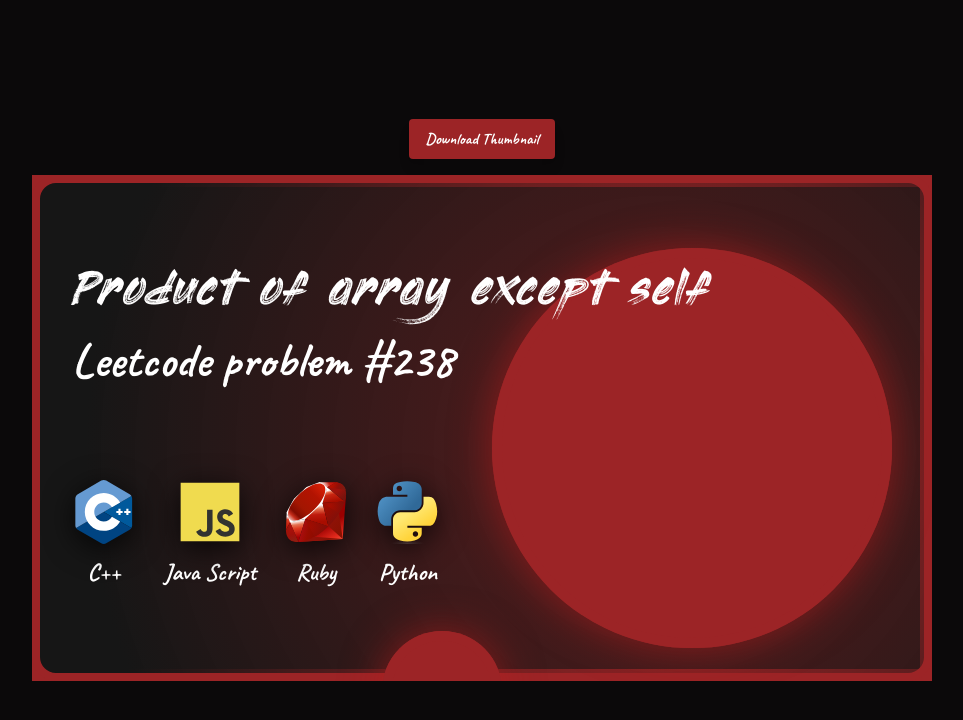
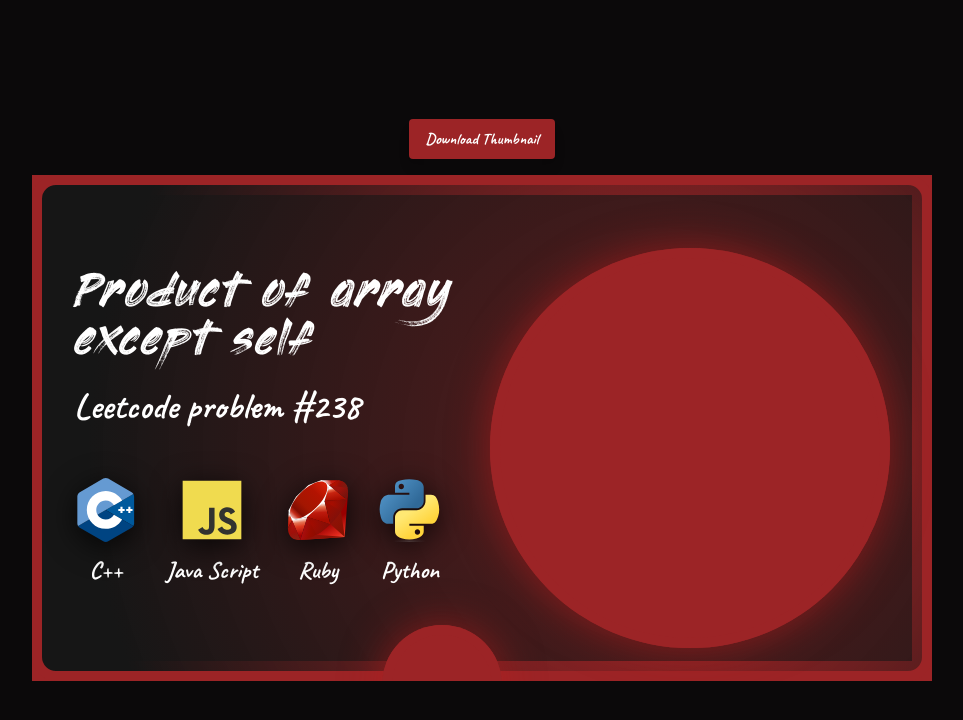
Before and after one commit to Mohaiminul69/thumbnail-generator, a React (Vite) app: page / in a window 1280 px wide. Shown: the top 720 px of the page, without its empty margins (158-1121 px from the left). Built offline with nearby package versions, Linux system fonts and the light colour scheme.

Commit message:
updated.

```diff
--- a/src/components/Thumbnail.jsx
+++ b/src/components/Thumbnail.jsx
@@ -3,14 +3,14 @@ import ImageUploader from "./ImageUploader";
 import ThumbnailTitle from "./ThumbnailTitle";
 
 const Thumbnail = () => (
-  <div className="bg-[#161616] relative aspect-video w-225 overflow-hidden shadow-[inset_0_0_0_12px_#9C2426]">
-    <div className="bg-[radial-gradient(circle_at_70%_55%,rgba(156,36,38,0.4)_20%,rgba(22,22,22,1)_85%)] border-8 border-[#9C2426] rounded-3xl p-8 flex justify-between items-center h-full">
+  <div className="bg-[#161616] relative aspect-video w-225 overflow-hidden shadow-[inset_0_0_0_20px_#9C2426]">
+    <div className="bg-[radial-gradient(circle_at_70%_55%,rgba(156,36,38,0.4)_20%,rgba(22,22,22,1)_85%)] border-10 border-[#9C2426] rounded-3xl p-8 flex justify-between items-center h-full">
       <div className="h-[75%] flex flex-col justify-between space-y-3 text-white overflow-visible z-10 shrink w-1/2">
         <ThumbnailTitle />
         <StackIcons />
       </div>
       <ImageUploader />
-      <div className="bg-[#9C2426] size-30 rounded-full absolute left-87.5 -bottom-17.5 shadow-[inset_0_0_0_10px_#9C2426,0_0_40px_rgba(185,28,28,0.6)]" />
+      <div className="bg-[#9C2426] size-30 rounded-full absolute left-87.5 -bottom-16 shadow-[inset_0_0_0_10px_#9C2426,0_0_40px_rgba(185,28,28,0.6)]" />
     </div>
   </div>
 );
--- a/src/components/ThumbnailTitle.jsx
+++ b/src/components/ThumbnailTitle.jsx
@@ -22,13 +22,13 @@ const ThumbnailTitle = () => {
     <div className="space-y-5">
       <h1
         onClick={() => setEditTextType("title")}
-        className="text-5xl whitespace-nowrap cursor-pointer"
+        className="text-5xl cursor-pointer"
       >
         {texts.title}
       </h1>
       <p
         onClick={() => setEditTextType("subtitle")}
-        className="text-5xl font-bold cursor-pointer"
+        className="text-4xl font-bold cursor-pointer"
       >
         {texts.subtitle}
       </p>
```
